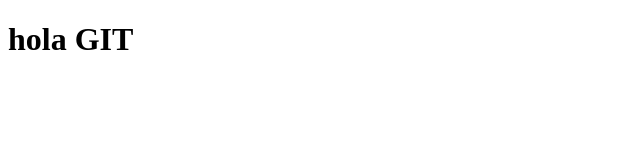
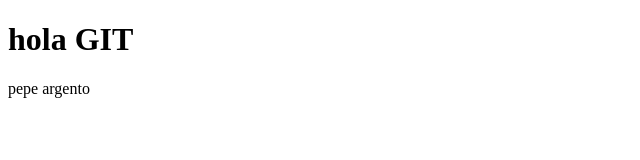
Before and after one commit to AgustinGauna/mi-repositorio, a plain HTML site: page index.html in a window 1280 px wide. Shown: the whole page, without its empty margins (0-640 px from the left). Drawn offline with Linux system fonts and the light colour scheme.

Commit message:
Agrego parrafo

```diff
--- a/index.html
+++ b/index.html
@@ -11,6 +11,7 @@
 
 <body>
     <h1>hola GIT</h1>
+    <p>pepe argento</p>
 </body>
 
 </html>
```
